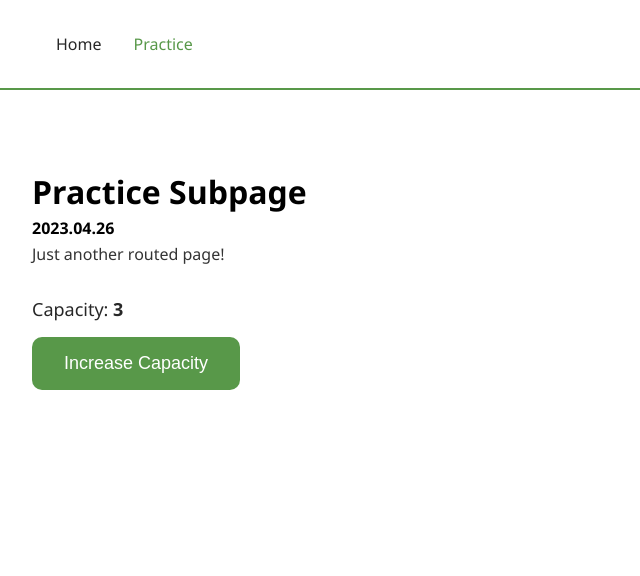
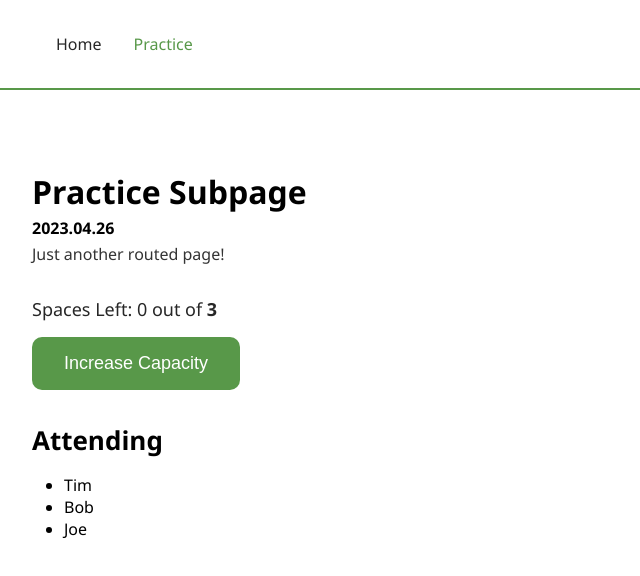
Before and after one commit to szcstamas/vue_compositionAPI, a Vue app: page /practice in a window 1280 px wide. Shown: the top 576 px of the page, without its empty margins (0-640 px from the left). Built offline with nearby package versions, Linux system fonts and the light colour scheme.

Commit message:
Adding computed property to CompositionPractice view

```diff
--- a/src/views/CompositionPractice.vue
+++ b/src/views/CompositionPractice.vue
@@ -5,22 +5,35 @@
             :sectionH4="'2023.04.26'"
             :sectionSubline="'Just another routed page!'"
         >
-            <p class="primary-text">Capacity: <strong>{{ capacity }}</strong></p>
+            <p class="primary-text">Spaces Left: {{ spacesLeft }} out of <strong>{{ capacity }}</strong></p>
             <button @click="increaseCapacity()">Increase Capacity</button>
+            <div class="attending-div">
+                <h2>Attending</h2>
+                <ul>
+                    <li v-for="(name, index) in attending" :key="index">
+                        {{ name }}
+                    </li>
+                </ul>
+            </div>
         </CompositionSection>
     </main>
 </template>
 
 <script>
 import CompositionSection from "@/components/CompositionSection.vue"
-import { ref } from "vue"
+import { ref, computed } from "vue"
 
 export default {
     setup() {
         const capacity = ref(3);
+        const attending = ref(["Tim", "Bob", "Joe"]);
 
-        function increaseCapacity() { capacity.value++ }
-        return { capacity, increaseCapacity }
+        const spacesLeft = computed(() => {
+            return capacity.value - attending.value.length
+        })
+
+        function increaseCapacity() { capacity.value++; }
+        return { capacity, increaseCapacity, attending, spacesLeft };
     },
     components: {
         CompositionSection
@@ -28,6 +41,14 @@ export default {
 }
 </script>
 
-<style lang="css" scoped>
+<style lang="scss" scoped>
+.attending-div {
+    margin-top: 2rem;
+
+    ul {
+        margin-top: 1rem;
+        padding-left: 2rem;
+    }
+}
 
 </style>
```
